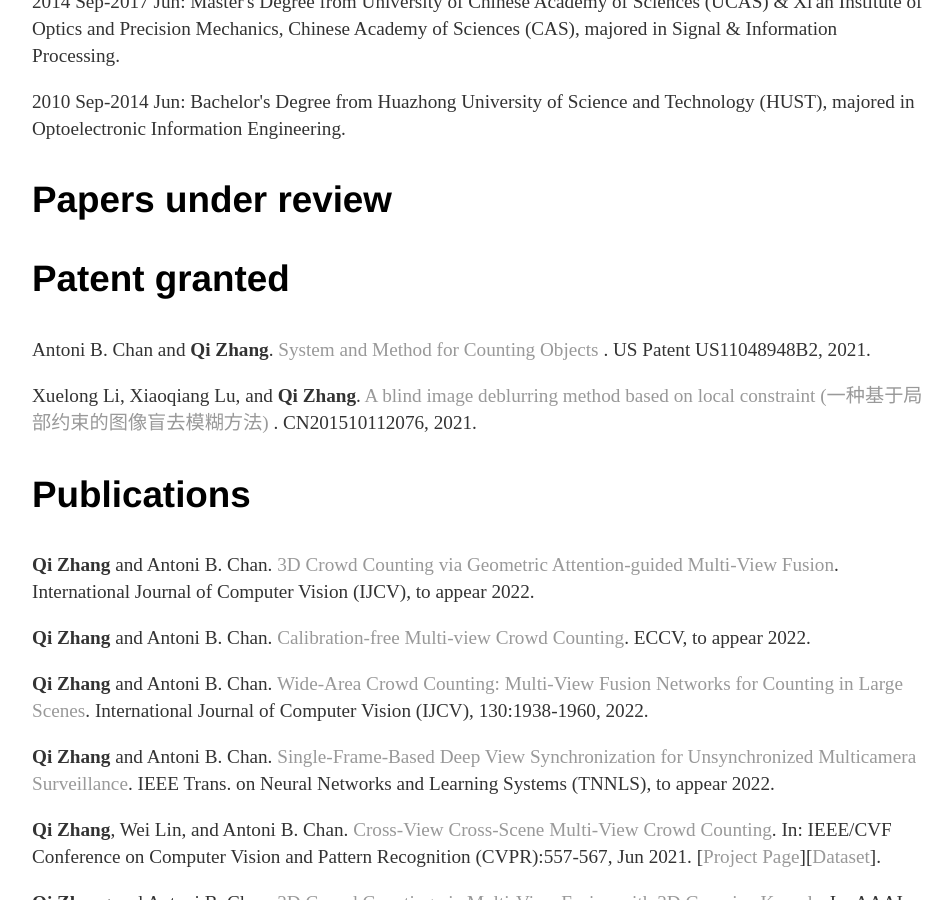
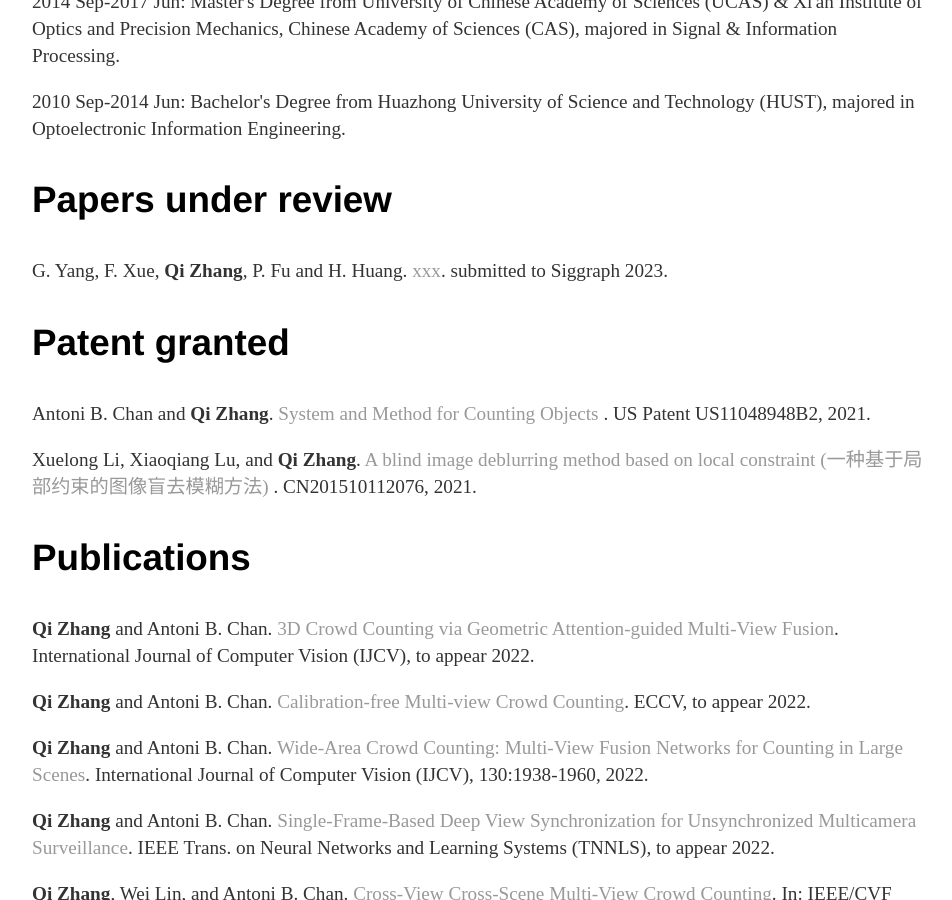
Before and after one commit to zqyq/zqyq.github.io, a Jekyll site: the page built from about/index.html, in a window 1280 px wide and 900 px high, scrolled down 908 px. Shown: the whole window, without its empty margins (160-1112 px from the left). Built offline with Jekyll 4.4.1, drawn with Linux system fonts in a browser that asks for light colours.

Commit message:
Update index.html

```diff
--- a/about/index.html
+++ b/about/index.html
@@ -37,7 +37,11 @@
 
 		     <h3>Papers under review</h3>
 
-
+			<p>G. Yang, F. Xue, <strong>Qi Zhang</strong>, P. Fu and H. Huang.
+				<a>
+				  xxx</a>.
+				 submitted to Siggraph 2023.
+			</p>
 
 
 		<h3>Patent granted</h3>
```
